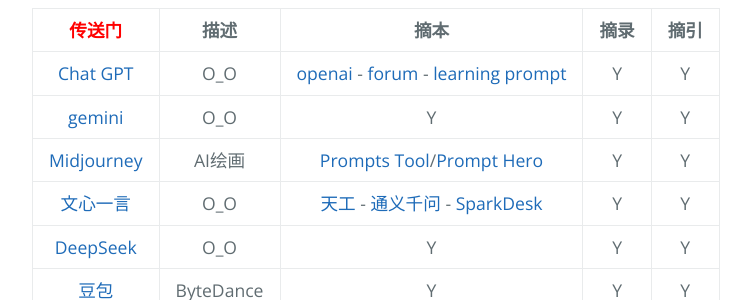
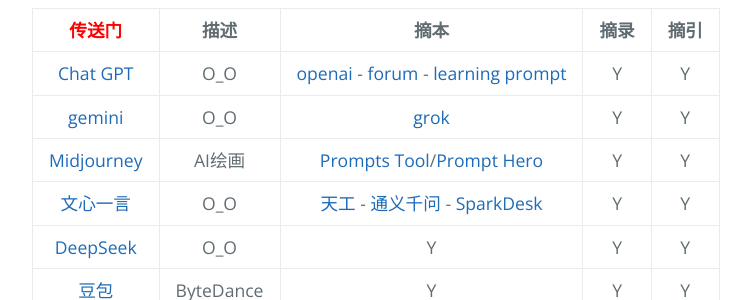
Before and after one commit to AmbroseRen/test, a Jekyll site: the page built from Data/AI/index.md, in a window 1280 px wide. Shown: the part 125-425 px from the top of the page, without its empty margins (192-943 px from the left). Built offline with Jekyll 4.4.1, drawn with Linux system fonts in a browser that asks for light colours; nearby versions of some CDN libraries; our own code applies the rules of GitHub Pages for plain Markdown files; library files that are not in the unit come from our copies; the repository's description, which GitHub fills in, is left out.

Commit message:
Update index.md

```diff
--- a/Data/AI/index.md
+++ b/Data/AI/index.md
@@ -21,7 +21,7 @@
 | [<font color="#ff0000">传送门</font>](../../navigation.md) | 描述 | 摘本 | 摘录 | 摘引 |
 |:---:|:---:|:---:|:---:|:---:|
 | [Chat GPT](https://chat.openai.com/auth/login) | O_O | [openai](https://openai.com/) - [forum](https://forum.openai.com/) - [learning prompt](https://learningprompt.wiki/) | Y | Y |
-| [gemini](https://gemini.google.com/) | O_O | Y | Y | Y |
+| [gemini](https://gemini.google.com/) | O_O | [grok](https://grok.com/) | Y | Y |
 | [Midjourney](https://www.midjourney.com/) | AI绘画 | [Prompts Tool](https://prompt.noonshot.com/)/[Prompt Hero](https://prompthero.com/) | Y | Y |
 | [文心一言](https://yiyan.baidu.com/) | O_O | [天工](https://search.tiangong.cn/) - [通义千问](https://tongyi.aliyun.com/qianwen/) - [SparkDesk](https://xinghuo.xfyun.cn/desk) | Y | Y |
 | [DeepSeek](https://www.deepseek.com/) | O_O | Y | Y | Y |
```
